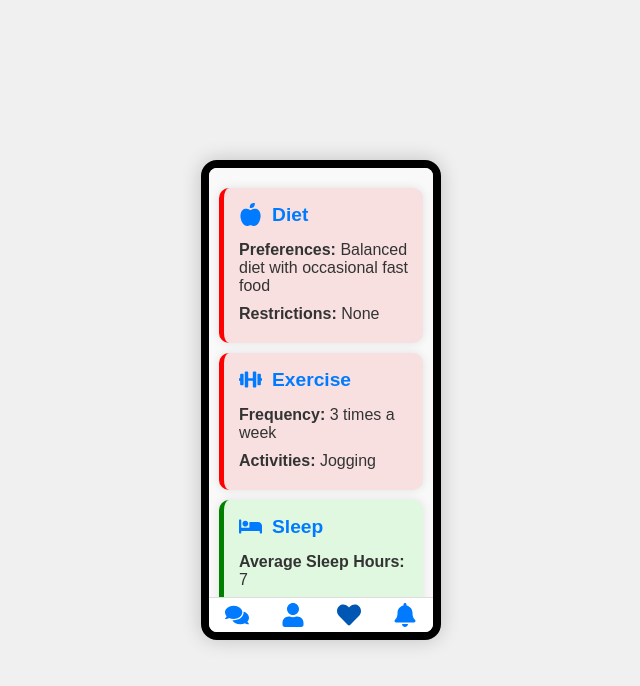
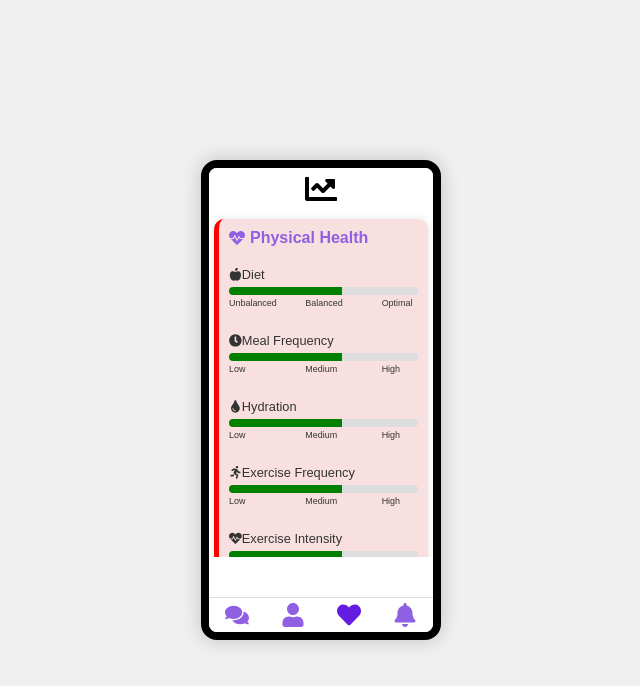
Before and after one commit to rawbeen248/healthyhab, a React (Create React App) app: page /lifestyle in a window 1280 px wide. Shown: the top 686 px of the page, without its empty margins (319-959 px from the left). Built offline with nearby package versions, Linux system fonts and the light colour scheme.

Commit message:
Modified the code

```diff
--- a/src/components/Layout.css
+++ b/src/components/Layout.css
@@ -59,16 +59,16 @@
     display: flex;
     flex-direction: column;
     align-items: center;
-    color: #007bff;
+    color: #8f60e2;
     text-decoration: none;
 }
 
 .bottom-nav a.active {
-    color: #0056b3; /* Highlight color for active link */
+    color: #641de0; /* Highlight color for active link */
 }
 
 .bottom-nav a:hover {
-    color: #0056b3;
+    color: #6e2dde;
 }
 
 .bottom-nav svg {
--- a/src/pages/Chat.css
+++ b/src/pages/Chat.css
@@ -41,7 +41,7 @@
 }
 
 .message.sent {
-    background-color: #dcf8c6;
+    background-color: #8f60e2;
     align-self: flex-end;
     margin-left: auto;
 }
@@ -73,7 +73,7 @@
     padding: 5px;
     border: none;
     border-radius: 50%;
-    background-color: #007bff;
+    background-color: #8f60e2;
     color: #fff;
     cursor: pointer;
     display: flex;
--- a/src/pages/Lifestyle.css
+++ b/src/pages/Lifestyle.css
@@ -2,7 +2,7 @@
     display: flex;
     flex-direction: column;
     align-items: center;
-    padding: 10px;
+    padding: 5px;
     background: #f9f9f9;
     height: 100%;
     box-sizing: border-box;
@@ -10,6 +10,7 @@
     overflow-x: hidden;
     width: 100%;
     margin: 0;
+    margin-top:-80px;
     scrollbar-width: thin;
 }
 
@@ -25,12 +26,21 @@
 .section {
     width: 100%;
     max-width: 800px;
-    margin-bottom: 20px;
+    margin-bottom: 10px;
+}
+
+.data-analytics {
+    text-align: center;
+}
+
+.data-analytics-icon {
+    font-size: 2em;
+    margin: 0px;
 }
 
 .lifestyle-card, .data-analytics-card {
     background: white;
-    padding: 15px;
+    padding: 10px;
     border-radius: 10px;
     box-shadow: 0 0 10px rgba(0, 0, 0, 0.1);
     width: 100%;
@@ -43,20 +53,20 @@
 
 .lifestyle-card h3, .data-analytics-card h3 {
     margin: 0 0 10px 0;
-    font-size: 1.2em;
-    color: #007bff;
+    font-size: 1em;
+    color: #8f60e2;
     display: flex;
     align-items: center;
 }
 
 .lifestyle-card h3 svg, .data-analytics-card h3 svg {
-    margin-right: 10px;
-    font-size: 1.2em;
+    margin-right: 5px;
+    font-size: 1em;
 }
 
 .lifestyle-card p, .data-analytics-card p {
     margin: 5px 0;
-    font-size: 1em;
+    font-size: 0.8em;
     color: #333;
 }
 
@@ -66,40 +76,80 @@
 
 .data-item {
     display: flex;
-    align-items: center;
+    flex-direction: column;
+    align-items: flex-start;
     margin: 10px 0;
-    font-size: 1em;
+    font-size: 0.8em;
     color: #333;
+    width: 100%;
 }
 
-  .data-item svg {
-    margin-right: 10px;
-    font-size: 1.2em;
+.data-item span {
+    display: flex;
+    align-items: center;
+    margin-bottom: 5px;
+}
+
+.progress-bar-container {
+    width: 100%;
 }
 
 .progress-bar {
-    width: 60%;
+    width: 100%;
     background: #ddd;
     border-radius: 10px;
     overflow: hidden;
-    height: 10px;
-    margin-left: 10px;
+    height: 8px;
 }
 
 .progress {
     height: 100%;
-    background: #007bff;
+}
+
+.progress-green {
+    background: green;
+}
+
+.progress-red {
+    background: red;
+}
+
+.progress-labels {
+    display: flex;
+    justify-content: space-between;
+    font-size: 0.7em;
+    margin-top: 3px;
+}
+
+.progress-label {
+    flex: 1;
+    text-align: center;
+}
+
+.right-label {
+    text-align: right;
+    margin-right: -40px; /* Adjust margin to align the label to the right */
+    position: relative;
+}
+
+.right-label::after {
+    content: '';
+    position: absolute;
+    right: 0;
+    width: 0;
+    height: 0;
+    border: 0;
 }
 
 .rating {
-    width: 25px;
-    height: 25px;
+    width: 20px;
+    height: 20px;
     border-radius: 50%;
     display: flex;
     justify-content: center;
     align-items: center;
     color: white;
-    font-size: 0.9em;
+    font-size: 0.7em;
 }
 
 .rating-1 {
--- a/src/pages/Lifestyle.js
+++ b/src/pages/Lifestyle.js
@@ -2,7 +2,7 @@
 import './Lifestyle.css';
 import userProfile from '../data/users.json';
 import assessment from '../data/assessment.json';
-import { FaAppleAlt, FaDumbbell, FaBed, FaSmoking, FaHeartbeat, FaBrain, FaTint, FaRunning, FaClock } from 'react-icons/fa';
+import { FaAppleAlt, FaDumbbell, FaBed, FaSmoking, FaHeartbeat, FaBrain, FaTint, FaRunning, FaClock, FaChartLine } from 'react-icons/fa';
 
 const Lifestyle = () => {
   const profile = userProfile.profile_tags;
@@ -12,10 +12,20 @@
     return status === 'Good' ? 'status-good' : 'status-bad';
   };
 
-  const renderProgressBar = (value) => {
+  const renderProgressBar = (value, labels = ['Low', 'Medium', 'High']) => {
+    const progressBarColor = value > 50 ? 'progress-green' : 'progress-red';
     return (
-      <div className="progress-bar">
-        <div className="progress" style={{ width: `${value}%` }}></div>
+      <div className="progress-bar-container">
+        <div className="progress-bar">
+          <div className={`progress ${progressBarColor}`} style={{ width: `${value}%` }}></div>
+        </div>
+        <div className="progress-labels">
+          {labels.map((label, index) => (
+            <span key={index} className={`progress-label ${index === 2 ? 'right-label' : ''}`}>
+              {label}
+            </span>
+          ))}
+        </div>
       </div>
     );
   };
@@ -26,72 +36,60 @@
 
   return (
     <div className="lifestyle-data">
-      <div className="section">
-        <div className={`lifestyle-card ${getStatusClass(profile['lifestyle.diet.preferences'])}`}>
-          <h3><FaAppleAlt /> Diet</h3>
-          <p><span>Preferences:</span> {profile['lifestyle.diet.preferences']}</p>
-          <p><span>Restrictions:</span> {profile['lifestyle.diet.restrictions']}</p>
-        </div>
-        <div className={`lifestyle-card ${getStatusClass(profile['lifestyle.exercise.frequency'])}`}>
-          <h3><FaDumbbell /> Exercise</h3>
-          <p><span>Frequency:</span> {profile['lifestyle.exercise.frequency']}</p>
-          <p><span>Activities:</span> {profile['lifestyle.exercise.activities']}</p>
-        </div>
-        <div className={`lifestyle-card ${getStatusClass(profile['lifestyle.sleep.sleep_quality'])}`}>
-          <h3><FaBed /> Sleep</h3>
-          <p><span>Average Sleep Hours:</span> {profile['lifestyle.sleep.average_sleep_hours']}</p>
-          <p><span>Sleep Quality:</span> {profile['lifestyle.sleep.sleep_quality']}</p>
-        </div>
-        <div className={`lifestyle-card ${getStatusClass(profile['lifestyle.habits.smoking'])}`}>
-          <h3><FaSmoking /> Habits</h3>
-          <p><span>Smoking:</span> {profile['lifestyle.habits.smoking']}</p>
-          <p><span>Alcohol:</span> {profile['lifestyle.habits.alcohol']}</p>
-          <p><span>Caffeine:</span> {profile['lifestyle.habits.caffeine']}</p>
-        </div>
-      </div>
-
-      <div className="section">
-        <h2>Data Analytics</h2>
+      <div className="section data-analytics">
+        <FaChartLine className="data-analytics-icon" />
         <div className={`data-analytics-card ${getStatusClass(data.physical_health_life_style.diet.nutrition_balance)}`}>
           <h3><FaHeartbeat /> Physical Health</h3>
           <div className="data-item">
-            <FaAppleAlt /> <span>Diet:</span> {renderRating(data.physical_health_life_style.diet.nutrition_balance)}
+            <span><FaAppleAlt /> Diet</span>
+            {renderProgressBar(data.physical_health_life_style.diet.nutrition_balance === 'Balanced' ? 60 : 40, ['Unbalanced', 'Balanced', 'Optimal'])}
           </div>
           <div className="data-item">
-            <FaClock /> <span>Meal Frequency:</span> <div className="progress-container">{renderProgressBar(data.physical_health_life_style.diet.meal_frequency)}</div>
+            <span><FaClock /> Meal Frequency</span>
+            {renderProgressBar(data.physical_health_life_style.diet.meal_frequency * 20)}
           </div>
           <div className="data-item">
-            <FaTint /> <span>Hydration:</span> <div className="progress-container">{renderProgressBar(data.physical_health_life_style.diet.hydration)}</div>
+            <span><FaTint /> Hydration</span>
+            {renderProgressBar(data.physical_health_life_style.diet.hydration === 'Adequate' ? 60 : 40)}
           </div>
           <div className="data-item">
-            <FaRunning /> <span>Exercise Frequency:</span> <div className="progress-container">{renderProgressBar(data.physical_health_life_style.exercise.frequency)}</div>
+            <span><FaRunning /> Exercise Frequency</span>
+            {renderProgressBar(data.physical_health_life_style.exercise.frequency === '3 times a week' ? 60 : 40)}
           </div>
           <div className="data-item">
-            <FaHeartbeat /> <span>Exercise Intensity:</span> <div className="progress-container">{renderProgressBar(data.physical_health_life_style.exercise.intensity)}</div>
+            <span><FaHeartbeat /> Exercise Intensity</span>
+            {renderProgressBar(data.physical_health_life_style.exercise.intensity === 'Moderate' ? 60 : 40)}
           </div>
           <div className="data-item">
-            <FaBed /> <span>Sleep Quality:</span> {renderRating(data.physical_health_life_style.sleep.sleep_quality)}
+            <span><FaBed /> Sleep Quality</span>
+            {renderProgressBar(data.physical_health_life_style.sleep.sleep_quality, ['Poor', 'Average', 'Good'])}
           </div>
           <div className="data-item">
-            <FaClock /> <span>Sleep Duration:</span> <div className="progress-container">{renderProgressBar(data.physical_health_life_style.sleep.sleep_duration)}</div>
+            <span><FaClock /> Sleep Duration</span>
+            {renderProgressBar(data.physical_health_life_style.sleep.sleep_duration === '7-8 hours' ? 60 : 40)}
           </div>
         </div>
         <div className={`data-analytics-card ${getStatusClass(data.mental_health_life_style.emotional_wellbeing.mood_stability)}`}>
           <h3><FaBrain /> Mental Health</h3>
           <div className="data-item">
-            <FaBrain /> <span>Stress Management:</span> {renderRating(data.mental_health_life_style.stress_management.coping_mechanisms.length)}
+            <span>Stress Management</span>
+            {renderProgressBar(data.mental_health_life_style.stress_management.coping_mechanisms.length * 20)}
           </div>
           <div className="data-item">
-            <FaBrain /> <span>Relaxation Techniques:</span> {renderRating(data.mental_health_life_style.stress_management.relaxation_techniques.length)}
+            <span>Relaxation Techniques</span>
+            {renderProgressBar(data.mental_health_life_style.stress_management.relaxation_techniques.length * 20)}
           </div>
           <div className="data-item">
-            <FaBrain /> <span>Mood Stability:</span> {renderRating(data.mental_health_life_style.emotional_wellbeing.mood_stability)}
+            <span>Mood Stability</span>
+            {renderProgressBar(data.mental_health_life_style.emotional_wellbeing.mood_stability === 'Stable' ? 60 : 40)}
           </div>
           <div className="data-item">
-            <FaBrain /> <span>Anxiety Levels:</span> {renderRating(data.mental_health_life_style.emotional_wellbeing.anxiety_levels)}
+            <span>Anxiety Levels</span>
+            {renderProgressBar(data.mental_health_life_style.emotional_wellbeing.anxiety_levels === 'Low' ? 60 : 40)}
           </div>
           <div className="data-item">
-            <FaBrain /> <span>Depression Symptoms:</span> {renderRating(data.mental_health_life_style.emotional_wellbeing.depression_symptoms)}
+            <span>Depression Symptoms</span>
+            {renderProgressBar(data.mental_health_life_style.emotional_wellbeing.depression_symptoms === 'None' ? 60 : 40)}
           </div>
         </div>
       </div>
--- a/src/pages/Profile.css
+++ b/src/pages/Profile.css
@@ -56,7 +56,7 @@
     margin: 0;
     padding: 0;
     font-size: 1em; /* Smaller font size */
-    color: #007bff; /* Custom color for name */
+    color: #8f60e2; /* Custom color for name */
     text-align: center; /* Center align the name */
 }
 
```
Also changed, not shown: src/pages/Reminders.css (+41 -5 lines), src/pages/Reminders.js (+36 -1 lines). Lines whose indentation alone changed are shown as unchanged.
